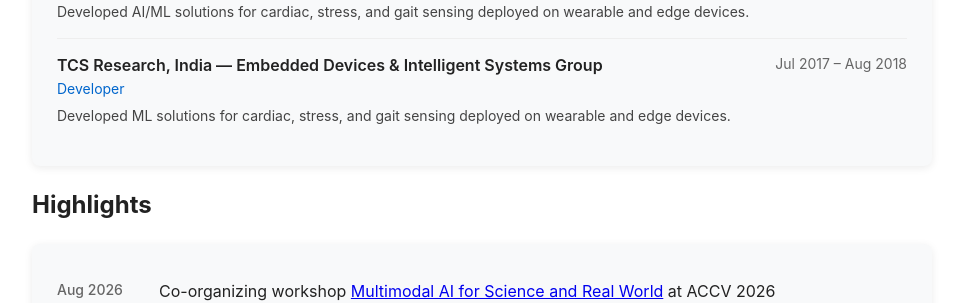
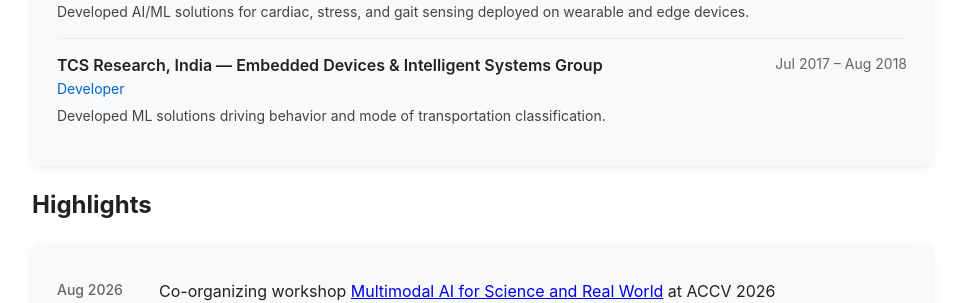
Before and after one commit to shavarsha/shavarsha.github.io, a Jekyll site: the page built from index.md, in a window 1280 px wide. Shown: the part 1027-1330 px from the top of the page, without its empty margins (158-1121 px from the left). Built offline with Jekyll 4.4.1, drawn with Linux system fonts in a browser that asks for light colours.

Commit message:
Update index.md

```diff
--- a/index.md
+++ b/index.md
@@ -51,7 +51,7 @@ Before joining UOsaka, I worked at <a href="https://www.tcs.com/what-we-do/tcs-r
     <span class="exp-date">Jul 2017 – Aug 2018</span>
     <div class="exp-role">TCS Research, India — Embedded Devices & Intelligent Systems Group</div>
     <div class="exp-org">Developer</div>
-    <div class="exp-desc">Developed ML solutions for cardiac, stress, and gait sensing deployed on wearable and edge devices.</div>
+    <div class="exp-desc">Developed ML solutions driving behavior and mode of transportation classification.</div>
   </div>
 </div>
 
```
